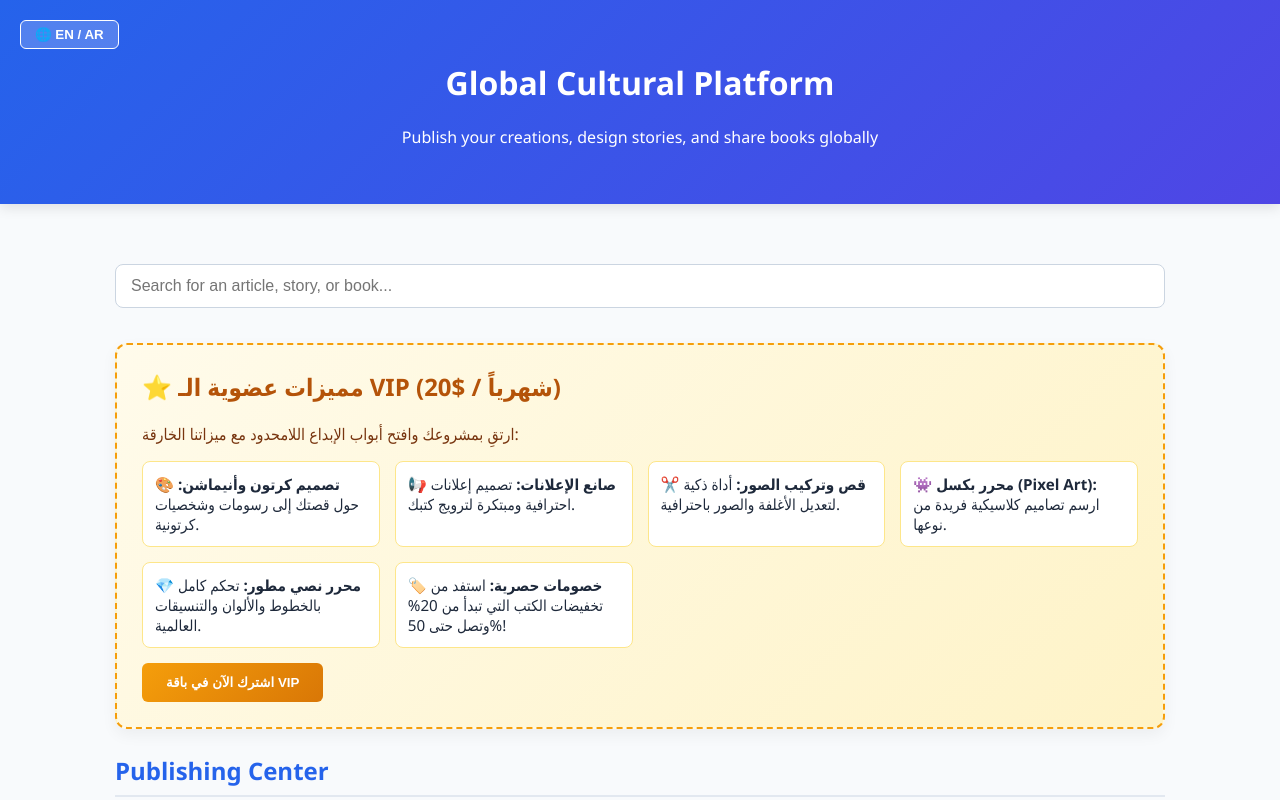
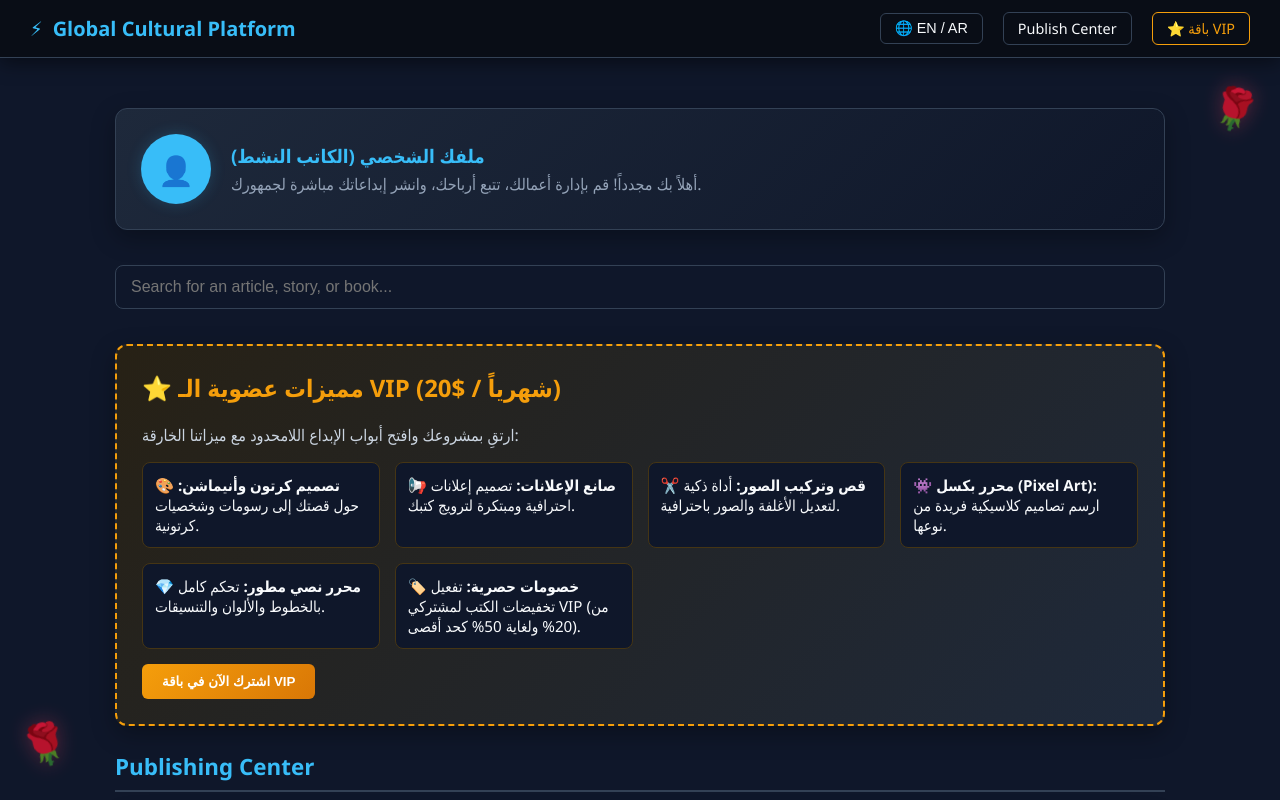
Before and after one commit to hokagemoneer-png/books-site0, a plain HTML site: page index.html in a window 1280 px wide. Both pictures are taken after a click on the button "🌐 EN / AR". Shown: the top 800 px of the page. Drawn offline with Linux system fonts and the light colour scheme.

Commit message:
Add files via upload

```diff
--- a/index.html
+++ b/index.html
@@ -6,70 +6,106 @@
     <title data-lang-ar="منصتي الثقافية العالمية" data-lang-en="Global Cultural Platform">منصتي الثقافية العالمية</title>
     <style>
         :root {
-            --primary: #2563eb;
-            --secondary: #4f46e5;
-            --accent: #f59e0b;
-            --bg: #f8fafc;
-            --card-bg: #ffffff;
-            --text: #1e293b;
-            --text-muted: #64748b;
+            --bg-main: #0f172a;
+            --bg-card: #1e293b;
+            --accent: #38bdf8;
+            --accent-glow: rgba(56, 189, 248, 0.2);
+            --vip-gold: #f59e0b;
+            --text-main: #f8fafc;
+            --text-muted: #94a3b8;
+            --border: #334155;
         }
         body {
             font-family: 'Segoe UI', Tahoma, Geneva, Verdana, sans-serif;
             margin: 0;
             padding: 0;
-            background-color: var(--bg);
-            color: var(--text);
+            background-color: var(--bg-main);
+            color: var(--text-main);
             transition: 0.3s;
         }
-        header {
-            background: linear-gradient(135deg, var(--primary), var(--secondary));
-            color: white;
-            padding: 40px 20px;
-            text-align: center;
-            position: relative;
-            box-shadow: 0 4px 12px rgba(0,0,0,0.1);
+
+        /* شريط المهام المودرن (واجهة SKLauncher vibe) */
+        nav.taskbar {
+            background: #090d16;
+            border-bottom: 1px solid var(--border);
+            padding: 12px 30px;
+            display: flex;
+            justify-content: space-between;
+            align-items: center;
+            position: sticky;
+            top: 0;
+            z-index: 1000;
+            box-shadow: 0 4px 20px rgba(0,0,0,0.5);
         }
-        .lang-switcher {
-            position: absolute;
-            top: 20px;
-            left: 20px;
+        .taskbar-brand {
+            font-weight: bold;
+            font-size: 1.25em;
+            color: var(--accent);
+            display: flex;
+            align-items: center;
+            gap: 10px;
         }
-        .lang-switcher button {
-            background: rgba(255,255,255,0.2);
-            border: 1px solid white;
-            color: white;
+        .taskbar-menu {
+            display: flex;
+            gap: 20px;
+            align-items: center;
+        }
+        .taskbar-menu button, .taskbar-menu a {
+            background: transparent;
+            border: 1px solid var(--border);
+            color: var(--text-main);
             padding: 6px 14px;
             border-radius: 6px;
             cursor: pointer;
-            font-weight: bold;
+            text-decoration: none;
+            font-size: 0.9em;
+            transition: 0.2s;
         }
+        .taskbar-menu button:hover, .taskbar-menu a:hover {
+            border-color: var(--accent);
+            background: var(--accent-glow);
+        }
+
+        /* ورد زوايا الموقع (موزع بيسار ويسار ووسط بشكل ديكوري) */
+        .corner-rose-right, .corner-rose-left {
+            position: fixed;
+            font-size: 2.5em;
+            z-index: 99;
+            opacity: 0.8;
+            pointer-events: none;
+            filter: drop-shadow(0 0 10px rgba(244, 63, 94, 0.4));
+        }
+        .corner-rose-right { top: 80px; right: 20px; transform: rotate(15deg); }
+        .corner-rose-left { bottom: 30px; left: 20px; transform: rotate(-15deg); }
+
         .container {
             max-width: 1050px;
             margin: 30px auto;
             padding: 20px;
         }
+
+        /* كروت الواجهة المظلمة */
         .card {
-            background: var(--card-bg);
+            background: var(--bg-card);
             padding: 25px;
             margin-bottom: 25px;
             border-radius: 12px;
-            box-shadow: 0 6px 15px rgba(0,0,0,0.05);
-            border: 1px solid #e2e8f0;
+            box-shadow: 0 8px 25px rgba(0,0,0,0.3);
+            border: 1px solid var(--border);
         }
         .section-title {
-            font-size: 1.5em;
+            font-size: 1.4em;
             margin-bottom: 20px;
-            color: var(--primary);
-            border-bottom: 2px solid #e2e8f0;
+            color: var(--accent);
+            border-bottom: 2px solid var(--border);
             padding-bottom: 8px;
             font-weight: bold;
         }
         .btn {
             display: inline-block;
-            background-color: var(--primary);
-            color: white;
-            padding: 12px 24px;
+            background-color: var(--accent);
+            color: #0f172a;
+            padding: 10px 20px;
             text-decoration: none;
             border-radius: 6px;
             font-weight: bold;
@@ -80,11 +116,14 @@
         .btn:hover {
             opacity: 0.9;
             transform: translateY(-2px);
+            box-shadow: 0 0 15px var(--accent-glow);
         }
         .btn-vip {
             background: linear-gradient(135deg, #f59e0b, #d97706);
+            color: white;
         }
 
+        /* صندوق البحث */
         .search-box {
             display: flex;
             gap: 10px;
@@ -93,15 +132,43 @@
         .search-box input {
             flex: 1;
             padding: 12px 15px;
-            border: 1px solid #cbd5e1;
+            background: #0f172a;
+            border: 1px solid var(--border);
             border-radius: 8px;
             font-size: 1em;
+            color: white;
             outline: none;
         }
+        .search-box input:focus {
+            border-color: var(--accent);
+        }
 
+        /* قسم البروفايل الشخصي للكاتب */
+        .profile-card {
+            display: flex;
+            align-items: center;
+            gap: 20px;
+            background: linear-gradient(135deg, #1e293b, #0f172a);
+            border: 1px solid var(--border);
+        }
+        .profile-avatar {
+            width: 70px;
+            height: 70px;
+            background: var(--accent);
+            color: #0f172a;
+            border-radius: 50%;
+            display: flex;
+            align-items: center;
+            justify-content: center;
+            font-size: 1.8em;
+            font-weight: bold;
+            box-shadow: 0 0 15px var(--accent-glow);
+        }
+
+        /* محرر النصوص الجانبي */
         .editor-wrapper {
-            background: #f1f5f9;
-            border: 1px solid #cbd5e1;
+            background: #0f172a;
+            border: 1px solid var(--border);
             border-radius: 8px;
             padding: 15px;
             margin-top: 10px;
@@ -111,41 +178,47 @@
             gap: 6px;
             margin-bottom: 10px;
             flex-wrap: wrap;
-            background: #e2e8f0;
+            background: #1e293b;
             padding: 8px;
             border-radius: 6px;
+            border: 1px solid var(--border);
         }
         .editor-toolbar button, .editor-toolbar select {
             padding: 5px 10px;
-            background: white;
-            color: var(--text);
-            border: 1px solid #cbd5e1;
+            background: #0f172a;
+            color: var(--text-main);
+            border: 1px solid var(--border);
             border-radius: 4px;
             cursor: pointer;
             font-weight: bold;
         }
         .editable-area {
             min-height: 140px;
-            border: 1px solid #cbd5e1;
+            border: 1px solid var(--border);
             padding: 12px;
             border-radius: 6px;
-            background: white;
-            color: var(--text);
+            background: #0f172a;
+            color: var(--text-main);
             outline: none;
         }
         input, textarea, select {
             width: 100%;
             padding: 12px;
             margin: 10px 0;
-            border: 1px solid #cbd5e1;
+            border: 1px solid var(--border);
             border-radius: 8px;
             box-sizing: border-box;
-            background: white;
-            color: var(--text);
+            background: #0f172a;
+            color: var(--text-main);
         }
+        input:focus, select:focus {
+            border-color: var(--accent);
+            outline: none;
+        }
+
         .vip-box {
-            background: linear-gradient(135deg, #fffbeb, #fef3c7);
-            border: 2px dashed #f59e0b;
+            background: linear-gradient(135deg, #272115, #1e293b);
+            border: 2px dashed var(--vip-gold);
         }
         .vip-features {
             display: grid;
@@ -154,10 +227,10 @@
             margin: 15px 0;
         }
         .feature-item {
-            background: white;
+            background: #0f172a;
             padding: 12px;
             border-radius: 8px;
-            border: 1px solid #fde68a;
+            border: 1px solid #453514;
             font-size: 0.95em;
         }
         .article-grid {
@@ -165,86 +238,105 @@
             gap: 20px;
         }
         .article-item {
-            background: white;
+            background: var(--bg-card);
             padding: 20px;
             border-radius: 8px;
-            border-right: 5px solid var(--primary);
-            box-shadow: 0 2px 5px rgba(0,0,0,0.02);
-            border: 1px solid #e2e8f0;
+            border-right: 5px solid var(--accent);
+            border-top: 1px solid var(--border);
+            border-left: 1px solid var(--border);
+            border-bottom: 1px solid var(--border);
         }
         .admin-badge {
-            background: #fef3c7;
-            color: #b45309;
+            background: rgba(245, 158, 11, 0.15);
+            color: var(--vip-gold);
             padding: 4px 10px;
             border-radius: 4px;
             font-size: 0.85em;
             font-weight: bold;
-            border: 1px solid #fde68a;
+            border: 1px solid rgba(245, 158, 11, 0.3);
         }
         .discount-badge {
-            background: #dbeafe;
-            color: #1e40af;
+            background: rgba(56, 189, 248, 0.15);
+            color: var(--accent);
             padding: 4px 10px;
             border-radius: 4px;
             font-size: 0.85em;
             font-weight: bold;
-            border: 1px solid #bfdbfe;
+            border: 1px solid rgba(56, 189, 248, 0.3);
         }
         footer {
             text-align: center;
             padding: 25px;
-            background-color: #1e293b;
-            color: #94a3b8;
+            background-color: #090d16;
+            color: var(--text-muted);
             margin-top: 40px;
+            border-top: 1px solid var(--border);
         }
     </style>
 </head>
 <body>
 
-    <header>
-        <div class="lang-switcher">
+    <!-- ورد ديكوري على الزوايا (بجانب اليمين واليسار بعيداً عن الوجه) -->
+    <div class="corner-rose-right">🌹</div>
+    <div class="corner-rose-left">🌹</div>
+
+    <!-- شريط المهام الاحترافي (واجهة SKLauncher Vibe) -->
+    <nav class="taskbar">
+        <div class="taskbar-brand">
+            ⚡ <span id="t-title">منصتي الثقافية العالمية</span>
+        </div>
+        <div class="taskbar-menu">
             <button onclick="toggleLanguage()">🌐 EN / AR</button>
+            <a href="#publishForm" id="t-nav-pub">مركز النشر</a>
+            <a href="#vipSection" style="color: var(--vip-gold); border-color: var(--vip-gold);">⭐ باقة VIP</a>
         </div>
-        <h1 id="t-title">منصتي الثقافية العالمية</h1>
-        <p id="t-subtitle">انشر إبداعاتك، صمم قصتك، وشارك كتبك مع العالم بكل حرية</p>
-    </header>
+    </nav>
 
     <div class="container">
+
+        <!-- بروفايل الكاتب الشخصي -->
+        <div class="card profile-card">
+            <div class="profile-avatar">👤</div>
+            <div>
+                <h3 style="margin: 0 0 5px 0; color: var(--accent);">ملفك الشخصي (الكاتب النشط)</h3>
+                <p style="margin: 0; color: var(--text-muted);">أهلاً بك مجدداً! قم بإدارة أعمالك، تتبع أرباحك، وانشر إبداعاتك مباشرة لجمهورك.</p>
+            </div>
+        </div>
 
         <!-- شريط البحث السريع -->
         <div class="search-box">
             <input type="text" id="searchInput" onkeyup="searchArticles()" placeholder="ابحث عن مقالة، قصة، أو كتاب معين...">
         </div>
 
-        <!-- قسم الاشتراك الشهري والميزات الخرافية VIP -->
-        <div class="card vip-box">
-            <h2 style="color: #b45309; margin-top:0;">⭐ مميزات عضوية الـ VIP (20$ / شهرياً)</h2>
-            <p style="color: #78350f;">ارتقِ بمشروعك وافتح أبواب الإبداع اللامحدود مع ميزاتنا الخارقة:</p>
+        <!-- قسم الـ VIP والخصومات (20% إلى 50%) -->
+        <div class="card vip-box" id="vipSection">
+            <h2 style="color: var(--vip-gold); margin-top:0;">⭐ مميزات عضوية الـ VIP (20$ / شهرياً)</h2>
+            <p style="color: #cbd5e1;">ارتقِ بمشروعك وافتح أبواب الإبداع اللامحدود مع ميزاتنا الخارقة:</p>
 
             <div class="vip-features">
                 <div class="feature-item">🎨 <b>تصميم كرتون وأنيماشن:</b> حول قصتك إلى رسومات وشخصيات كرتونية.</div>
                 <div class="feature-item">📢 <b>صانع الإعلانات:</b> تصميم إعلانات احترافية ومبتكرة لترويج كتبك.</div>
                 <div class="feature-item">✂️ <b>قص وتركيب الصور:</b> أداة ذكية لتعديل الأغلفة والصور باحترافية.</div>
                 <div class="feature-item">👾 <b>محرر بكسل (Pixel Art):</b> ارسم تصاميم كلاسيكية فريدة من نوعها.</div>
-                <div class="feature-item">💎 <b>محرر نصي مطور:</b> تحكم كامل بالخطوط والألوان والتنسيقات العالمية.</div>
-                <div class="feature-item">🏷️ <b>خصومات حصرية:</b> استفد من تخفيضات الكتب التي تبدأ من 20% وتصل حتى 50%!</div>
+                <div class="feature-item">💎 <b>محرر نصي مطور:</b> تحكم كامل بالخطوط والألوان والتنسيقات.</div>
+                <div class="feature-item">🏷️ <b>خصومات حصرية:</b> تفعيل تخفيضات الكتب لمشتركي VIP (من 20% ولغاية 50% كحد أقصى).</div>
             </div>
 
-            <button class="btn btn-vip" onclick="alert('جاري تجهيز محفظتك الآمنة وبوابة الدفع (Stripe / PayPal) لتفعيل حسابك وسحب أرباحك بكل سهولة!')">اشترك الآن في باقة VIP</button>
+            <button class="btn btn-vip" onclick="alert('جاري تجهيز محفظتك الآمنة وبوابة الدفع لتفعيل حسابك وسحب أرباحك بكل سهولة!')">اشترك الآن في باقة VIP</button>
         </div>
 
-        <!-- مركز النشر الفوري والمحرر الجانبي -->
+        <!-- مركز النشر الفوري والمحرر -->
         <div class="section-title" id="t-publish-sec">مركز النشر والتأليف</div>
         <div class="card">
             <h3 id="t-pub-heading">انشر كتابك أو مقالك الآن فوراً</h3>
-            <p id="t-pub-sub" style="color: var(--text-muted);">املأ التفاصيل وحدد السعر ونسبة تخفيض الـ VIP (من 20% كحد أدنى إلى 50% كحد أقصى):</p>
+            <p id="t-pub-sub" style="color: var(--text-muted);">املأ التفاصيل وحدد السعر ونسبة تخفيض الـ VIP الخاصة بك (من 20% لغاية 50%):</p>
 
             <form id="publishForm" onsubmit="publishArticle(event)">
                 <input type="text" id="input-name" placeholder="اسم الكاتب أو المؤلف" required>
                 <input type="text" id="input-title" placeholder="عنوان المقال أو القصة أو الكتاب" required>
 
                 <div style="display: flex; gap: 10px;">
-                    <input type="text" id="input-price" placeholder="السعر (مثلاً: مجاناً أو 10$)" required style="flex:1;">
+                    <input type="text" id="input-price" placeholder="السعر الأساسي (مثلاً: مجاناً أو 10$)" required style="flex:1;">
                     <select id="input-discount" style="flex:1;" required>
                         <option value="" disabled selected>اختر نسبة خصم VIP (من 20% إلى 50%)</option>
                         <option value="20%">خصم 20% لمشتركي VIP</option>
@@ -253,13 +345,13 @@
                         <option value="35%">خصم 35% لمشتركي VIP</option>
                         <option value="40%">خصم 40% لمشتركي VIP</option>
                         <option value="45%">خصم 45% لمشتركي VIP</option>
-                        <option value="50%">خصم 50% لمشتركي VIP</option>
+                        <option value="50%">خصم 50% لمشتركي VIP (الحد الأقصى)</option>
                     </select>
                 </div>
 
-                <!-- محرر النصوص (شبه الوورد في صندوق مرتب وجانبي) -->
+                <!-- محرر النصوص (شبيه الوورد بتصميم خفيف ومطور) -->
                 <div class="editor-wrapper">
-                    <label style="font-weight: bold; display:block; margin-bottom:5px; color: var(--primary);" id="t-editor-label">محرر النصوص (شبه الوورد المطور):</label>
+                    <label style="font-weight: bold; display:block; margin-bottom:5px; color: var(--accent);" id="t-editor-label">محرر النصوص:</label>
                     <div class="editor-toolbar">
                         <button type="button" onclick="formatText('bold')"><b>B</b> (غامق)</button>
                         <button type="button" onclick="formatText('italic')"><i>I</i> (مائل)</button>
@@ -282,11 +374,11 @@
         <div id="articlesContainer" class="article-grid">
             <div class="article-item">
                 <h3>رحلة في عالم البرمجة المتقدمة</h3>
-                <p><strong style="color: var(--text-muted);">الكاتب:</strong> محمد أحمد | <strong style="color: var(--primary);">السعر:</strong> 10$ | <span class="discount-badge">خصم VIP: 40%</span></p>
+                <p><strong style="color: var(--text-muted);">الكاتب:</strong> محمد أحمد | <strong style="color: var(--accent);">السعر:</strong> 10$ | <span class="discount-badge">خصم VIP: 40%</span></p>
                 <p>كيف تبني منصة ضخمة وتدير خوادمك بأمان تام...</p>
-                <div style="margin-top: 10px; background: #f8fafc; padding: 10px; border-radius: 6px; border: 1px solid #e2e8f0;">
+                <div style="margin-top: 10px; background: #0f172a; padding: 10px; border-radius: 6px; border: 1px solid var(--border);">
                     <span class="admin-badge">تقييم الإدارة: 10 / 10</span>
-                    <p style="margin: 5px 0 0 0; font-size: 0.9em; color: var(--primary);">تعليق المدير: محتوى رائع جداً ومقبول للنشر الفوري!</p>
+                    <p style="margin: 5px 0 0 0; font-size: 0.9em; color: var(--accent);">تعليق المدير: محتوى احترافي ومقبول للنشر الفوري!</p>
                 </div>
             </div>
         </div>
@@ -305,7 +397,7 @@
             document.execCommand(command, false, value);
         }
 
-        // نشر المقال بشكل فوري مع نسبة الخصم
+        // نشر المقال بشكل فوري مع نسبة الخصم المحددة
         function publishArticle(event) {
             event.preventDefault();
 
@@ -320,18 +412,18 @@
             newArticle.className = 'article-item';
             newArticle.innerHTML = `
                 <h3>${title}</h3>
-                <p><strong style="color: var(--text-muted);">الكاتب:</strong> ${name} | <strong style="color: var(--primary);">السعر:</strong> ${price} | <span class="discount-badge">خصم VIP: ${discount}</span></p>
-                <div>${content}</div>
-                <div style="margin-top: 10px; background: #f8fafc; padding: 10px; border-radius: 6px; border: 1px solid #e2e8f0;">
+                <p><strong style="color: var(--text-muted);">الكاتب:</strong> ${name} | <strong style="color: var(--accent);">السعر:</strong> ${price} | <span class="discount-badge">خصم VIP: ${discount}</span></p>
+                <div style="margin: 10px 0;">${content}</div>
+                <div style="margin-top: 10px; background: #0f172a; padding: 10px; border-radius: 6px; border: 1px solid var(--border);">
                     <span class="admin-badge">تقييم الإدارة: 10 / 10</span>
-                    <p style="margin: 5px 0 0 0; font-size: 0.9em; color: var(--primary);">تعليق المدير: تم اعتماد النشر الفوري، عمل ممتاز!</p>
+                    <p style="margin: 5px 0 0 0; font-size: 0.9em; color: var(--accent);">تعليق المدير: تم اعتماد النشر الفوري بنجاح!</p>
                 </div>
             `;
 
             container.prepend(newArticle);
             document.getElementById('publishForm').reset();
             document.getElementById('wordEditor').innerHTML = 'اكتب نص قصتك، كتابك، أو إعلانك هنا بكل حرية...';
-            alert('تم نشر عملك بنجاح وأصبح متاحاً لكل الزوار مع نسبة الخصم المحددة!');
+            alert('تم نشر عملك بنجاح وأصبح متاحاً لكل الزوار مع نسبة التخفيض المحددة!');
         }
 
         // محرك البحث الفوري
@@ -357,12 +449,12 @@
                 root.setAttribute('dir', 'ltr');
                 root.setAttribute('lang', 'en');
                 document.getElementById('t-title').innerText = "Global Cultural Platform";
-                document.getElementById('t-subtitle').innerText = "Publish your creations, design stories, and share books globally";
+                document.getElementById('t-nav-pub').innerText = "Publish Center";
                 document.getElementById('searchInput').placeholder = "Search for an article, story, or book...";
                 document.getElementById('t-publish-sec').innerText = "Publishing Center";
                 document.getElementById('t-pub-heading').innerText = "Publish Your Book or Article Instantly";
-                document.getElementById('t-pub-sub').innerText = "Fill in details, set price and VIP discount (from 20% to 50%):";
-                document.getElementById('t-editor-label').innerText = "Text Editor (Advanced Word):";
+                document.getElementById('t-pub-sub').innerText = "Fill in details, set price and VIP discount (20% to 50%):";
+                document.getElementById('t-editor-label').innerText = "Text Editor:";
                 document.getElementById('t-submit-btn').innerText = "Publish Instantly Live";
                 document.getElementById('t-latest').innerText = "Latest Published Books & Articles";
                 document.getElementById('t-footer').innerText = "All Rights Reserved © 2026 - Global Cultural Platform";
@@ -371,12 +463,12 @@
                 root.setAttribute('dir', 'rtl');
                 root.setAttribute('lang', 'ar');
                 document.getElementById('t-title').innerText = "منصتي الثقافية العالمية";
-                document.getElementById('t-subtitle').innerText = "انشر إبداعاتك، صمم قصتك، وشارك كتبك مع العالم بكل حرية";
+                document.getElementById('t-nav-pub').innerText = "مركز النشر";
                 document.getElementById('searchInput').placeholder = "ابحث عن مقالة، قصة، أو كتاب معين...";
                 document.getElementById('t-publish-sec').innerText = "مركز النشر والتأليف";
                 document.getElementById('t-pub-heading').innerText = "انشر كتابك أو مقالك الآن فوراً";
-                document.getElementById('t-pub-sub').innerText = "املأ التفاصيل وحدد السعر ونسبة تخفيض الـ VIP (من 20% كحد أدنى إلى 50% كحد أقصى):";
-                document.getElementById('t-editor-label').innerText = "محرر النصوص (شبه الوورد المطور):";
+                document.getElementById('t-pub-sub').innerText = "املأ التفاصيل وحدد السعر ونسبة تخفيض الـ VIP الخاصة بك (من 20% لغاية 50%):";
+                document.getElementById('t-editor-label').innerText = "محرر النصوص:";
                 document.getElementById('t-submit-btn').innerText = "نشر فوري على الموقع";
                 document.getElementById('t-latest').innerText = "أحدث الكتب والمقالات المنشورة";
                 document.getElementById('t-footer').innerText = "جميع الحقوق محفوظة © 2026 - منصتي الثقافية العالمية";
```
